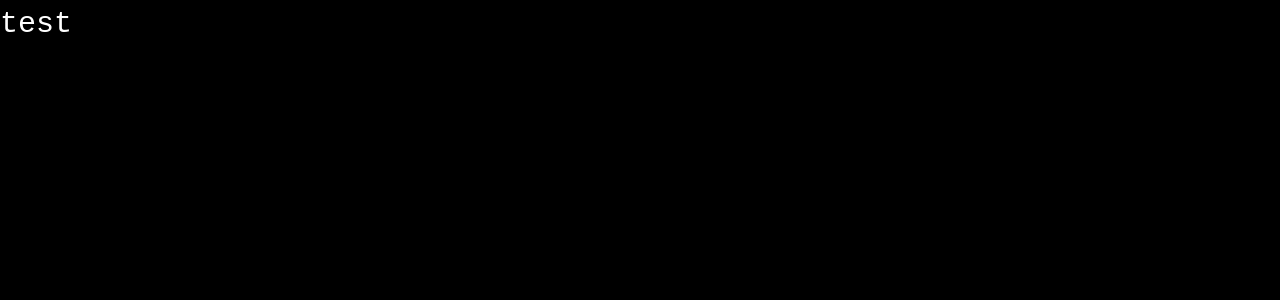
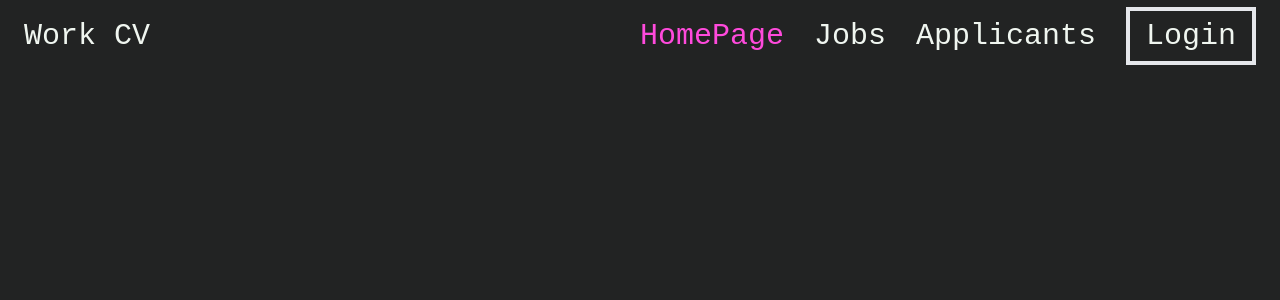
Before and after one commit to haon404/workcv, a Nuxt app in the folder workcv-frontend/: page / in a window 1280 px wide. Shown: the top 300 px of the page. Built offline with nearby package versions, Linux system fonts and the light colour scheme; a web font is replaced by a local one.

Commit message:
set up general style (font, size, colors)

```diff
--- /dev/null
+++ b/workcv-frontend/components/element/icon/ElementIconWebsite.vue
@@ -0,0 +1,11 @@
+<script setup lang="ts">
+
+</script>
+
+<template>
+<span>Work CV</span>
+</template>
+
+<style scoped>
+
+</style>
--- /dev/null
+++ b/workcv-frontend/components/element/link/ElementLinkPrimary.vue
@@ -0,0 +1,15 @@
+<script setup lang="ts">
+
+</script>
+
+<template>
+<nuxt-link class="hover:text-green transition-colors duration-300">
+  <slot></slot>
+</nuxt-link>
+</template>
+
+<style scoped>
+.router-link-exact-active {
+@apply text-purple
+}
+</style>
--- /dev/null
+++ b/workcv-frontend/components/element/link/ElementLinkSecondary.vue
@@ -0,0 +1,15 @@
+<script setup lang="ts">
+
+</script>
+
+<template>
+  <nuxt-link class="hover:text-green hover:border-green border-4 px-4 py-2 transition-colors duration-300">
+    <slot></slot>
+  </nuxt-link>
+</template>
+
+<style scoped>
+.router-link-exact-active {
+  @apply text-purple
+}
+</style>
--- /dev/null
+++ b/workcv-frontend/components/frame/Navigation.vue
@@ -0,0 +1,19 @@
+<script setup lang="ts">
+
+</script>
+
+<template>
+<!--TODO Icon and links-->
+  <div class="flex flex-row place-content-between">
+    <div class="py-3 px-6">
+      <slot name="icon"></slot>
+    </div>
+    <div class="py-3 px-6 space-x-3">
+      <slot name="link"></slot>
+    </div>
+  </div>
+</template>
+
+<style scoped>
+
+</style>
--- a/workcv-frontend/layouts/default.vue
+++ b/workcv-frontend/layouts/default.vue
@@ -1,10 +1,30 @@
 <script setup lang="ts">
 
+import ElementIconWebsite from '~/components/element/icon/ElementIconWebsite.vue'
+import Navigation from '~/components/frame/Navigation.vue'
 </script>
 
 <template>
 <!--TODO: Navbar here-->
-  <p>test</p>
+  <navigation>
+    <template #icon>
+      <ElementIconWebsite/>
+    </template>
+    <template #link>
+      <element-link-primary to="/">
+        HomePage
+      </element-link-primary>
+      <element-link-primary to="/jobs">
+        Jobs
+      </element-link-primary>
+      <element-link-primary to="/applicants">
+        Applicants
+      </element-link-primary>
+      <element-link-secondary to="/login">
+        Login
+      </element-link-secondary>
+    </template>
+  </navigation>
   <slot></slot>
 </template>
 
--- a/workcv-frontend/nuxt.config.ts
+++ b/workcv-frontend/nuxt.config.ts
@@ -1,5 +1,9 @@
 // https://nuxt.com/docs/api/configuration/nuxt-config
 export default defineNuxtConfig({
   devtools: { enabled: true },
-  modules: ["@nuxtjs/tailwindcss"]
+  modules: ["@nuxtjs/tailwindcss"],
+  tailwindcss: {
+    editorSupport: true,
+    configPath: '~/tailwind.config.js'
+  }
 })
--- /dev/null
+++ b/workcv-frontend/tailwind.config.js
@@ -0,0 +1,21 @@
+/** @type {import('tailwindcss').Config} */
+import plugin from "tailwindcss/plugin";
+
+export default {
+  content: [],
+  theme: {
+    extend: {
+      colors: {
+        "black": "#222323",
+        "white": "#f0f6f0",
+        "purple": "#ff4adc",
+        "green": "#3dff98"
+      },
+    },
+  },
+  plugins: [
+    plugin(function ({ addVariant }) {
+      addVariant("p-active", "&[active=true]");
+    }),
+  ],
+};
```
Also changed, not shown: workcv-frontend/pages/index.vue (added, +11 -0 lines), 2 other files (tests, documents, lock files or other folders).
